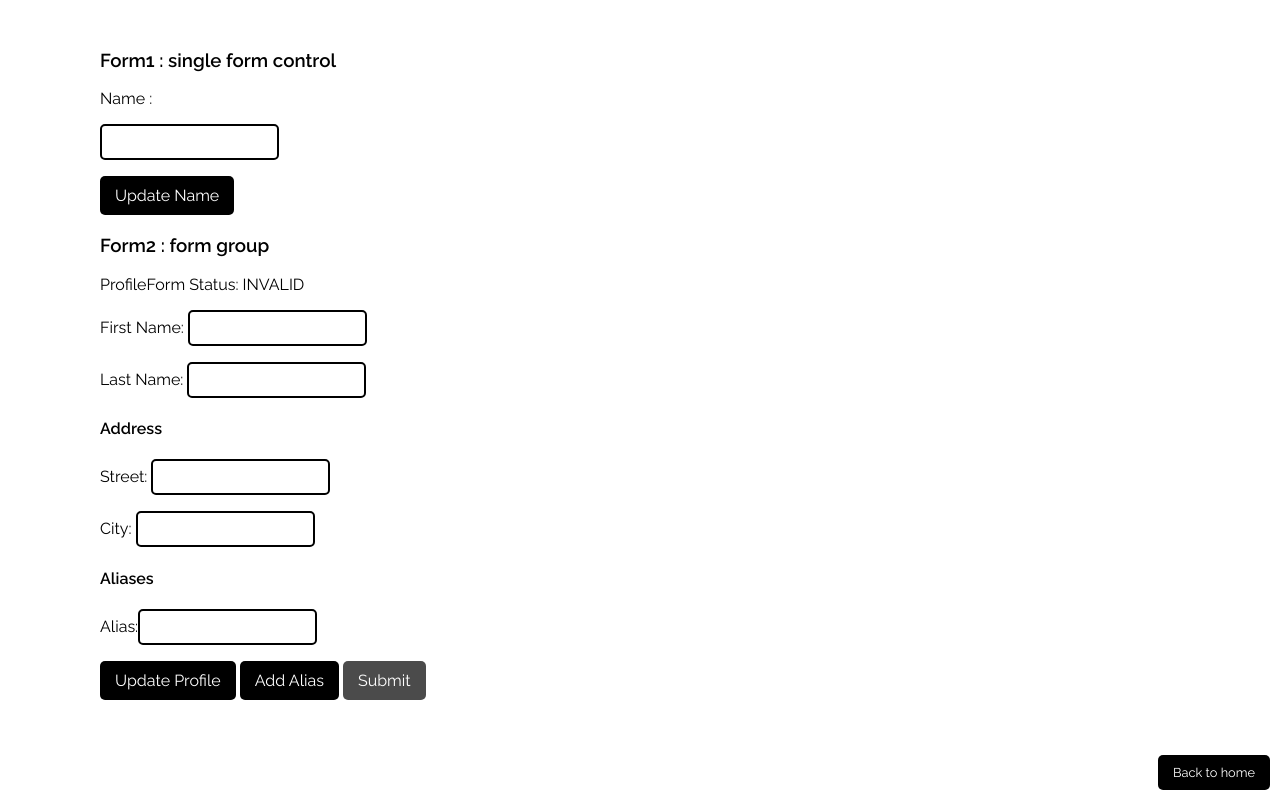
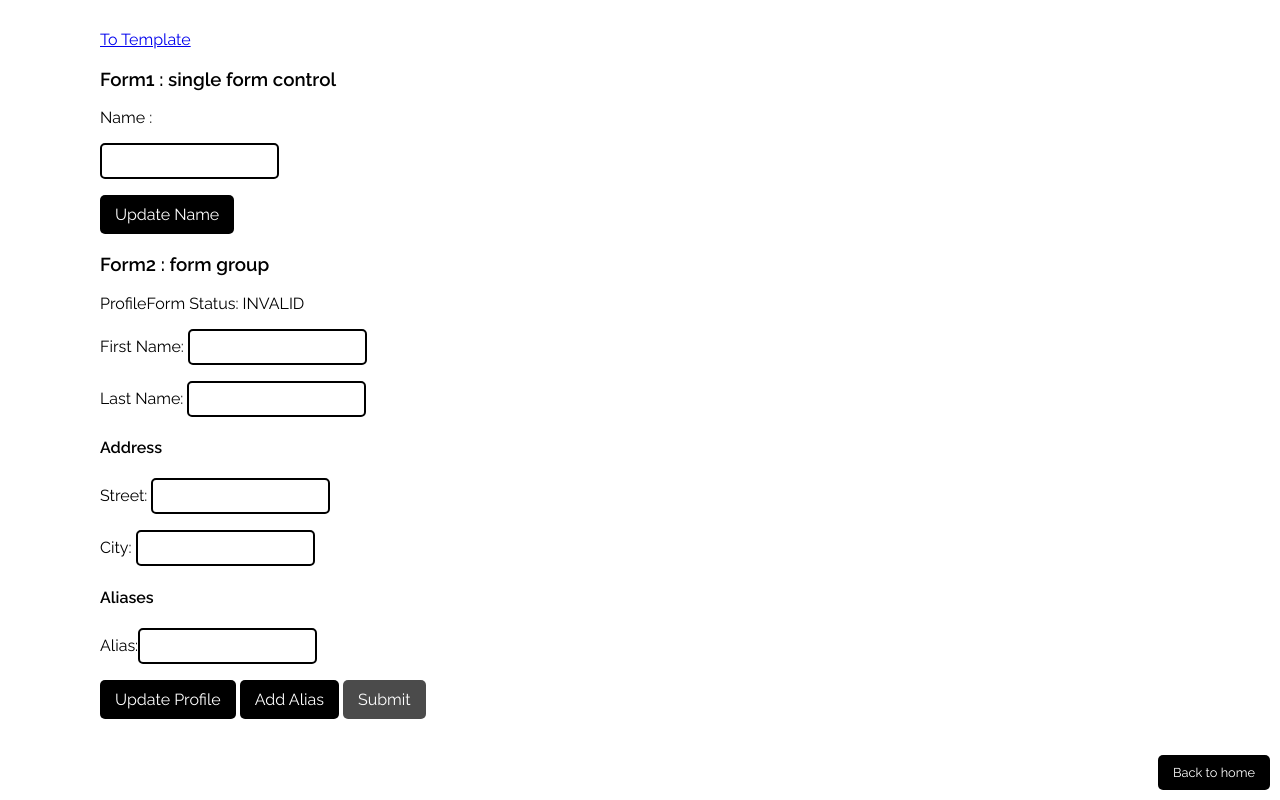
Before and after one commit to NOIPA171/Angular, an Angular app: page /forms in a window 1280 px wide. Built offline with nearby package versions, Linux system fonts and the light colour scheme.

Commit message:
[forms] add link

```diff
--- a/src/app/pages/forms/reactive/reactive.component.html
+++ b/src/app/pages/forms/reactive/reactive.component.html
@@ -1,4 +1,5 @@
 <div class="wrapper-content">
+  <a routerLink="./template">To Template</a>
   <h3>Form1 : single form control</h3>
   <form>
     <label for="name">Name : </label>
--- a/src/app/pages/forms/template-driven/template-driven.component.html
+++ b/src/app/pages/forms/template-driven/template-driven.component.html
@@ -1,5 +1,6 @@
-use <code>#form="ngForm"</code> to get NgForm object
 <div class="wrapper-content">
+  <a routerLink="../">To Reactive</a>
+  <div>use <code>#form="ngForm"</code> to get NgForm object</div>
   <form #form="ngForm" (ngSubmit)="submit()">
     <p>
       <label for="account">Account : </label>
```
